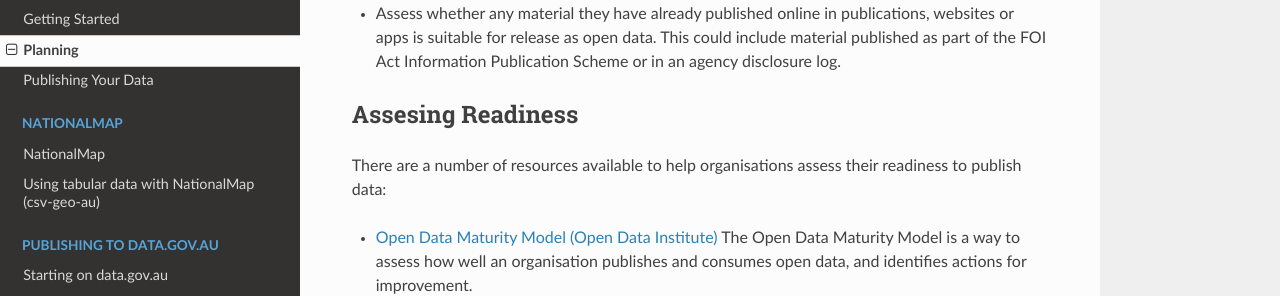
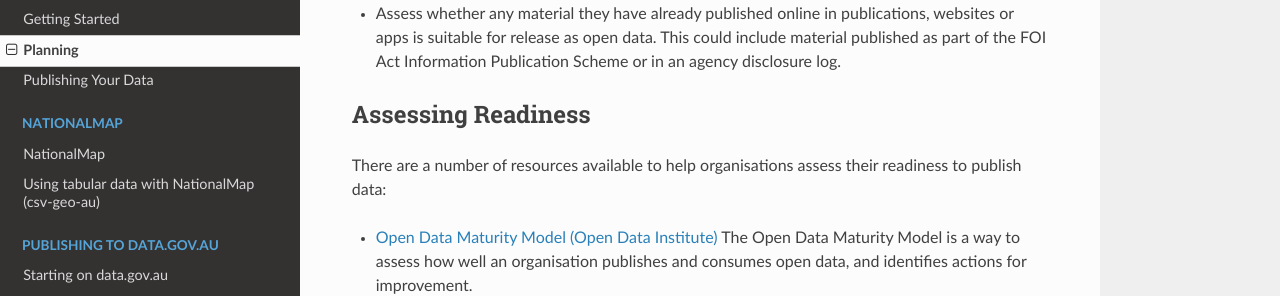
Before and after one commit to ajbar7/allan-toolkit-test, an MkDocs documentation site: the page built from docs/planning.md, in a window 1280 px wide and 900 px high, scrolled down 2061 px. Shown: the part 162-458 px from the top of the window. Built offline with MkDocs 1.6.1, drawn with Linux system fonts in a browser that asks for light colours; nearby versions of some CDN libraries; old or Windows-style settings are respelled for this version of MkDocs.

Commit message:
Update planning.md

```diff
--- a/docs/planning.md
+++ b/docs/planning.md
@@ -44,7 +44,7 @@ A core theme of the current policies that address the management of public secto
 * Another example is the Department of Finance’s release of [historical government contract data](http://data.gov.au/dataset/historical-australian-government-contract-data) from the [AusTender website](http://www.tenders.gov.au/) on data.gov.au.
 * Assess whether any material they have already published online in publications, websites or apps is suitable for release as open data. This could include material published as part of the FOI Act Information Publication Scheme or in an agency disclosure log.
 
-## Assesing Readiness
+## Assessing Readiness
 
 There are a number of resources available to help organisations assess their readiness to publish data:
 
```
